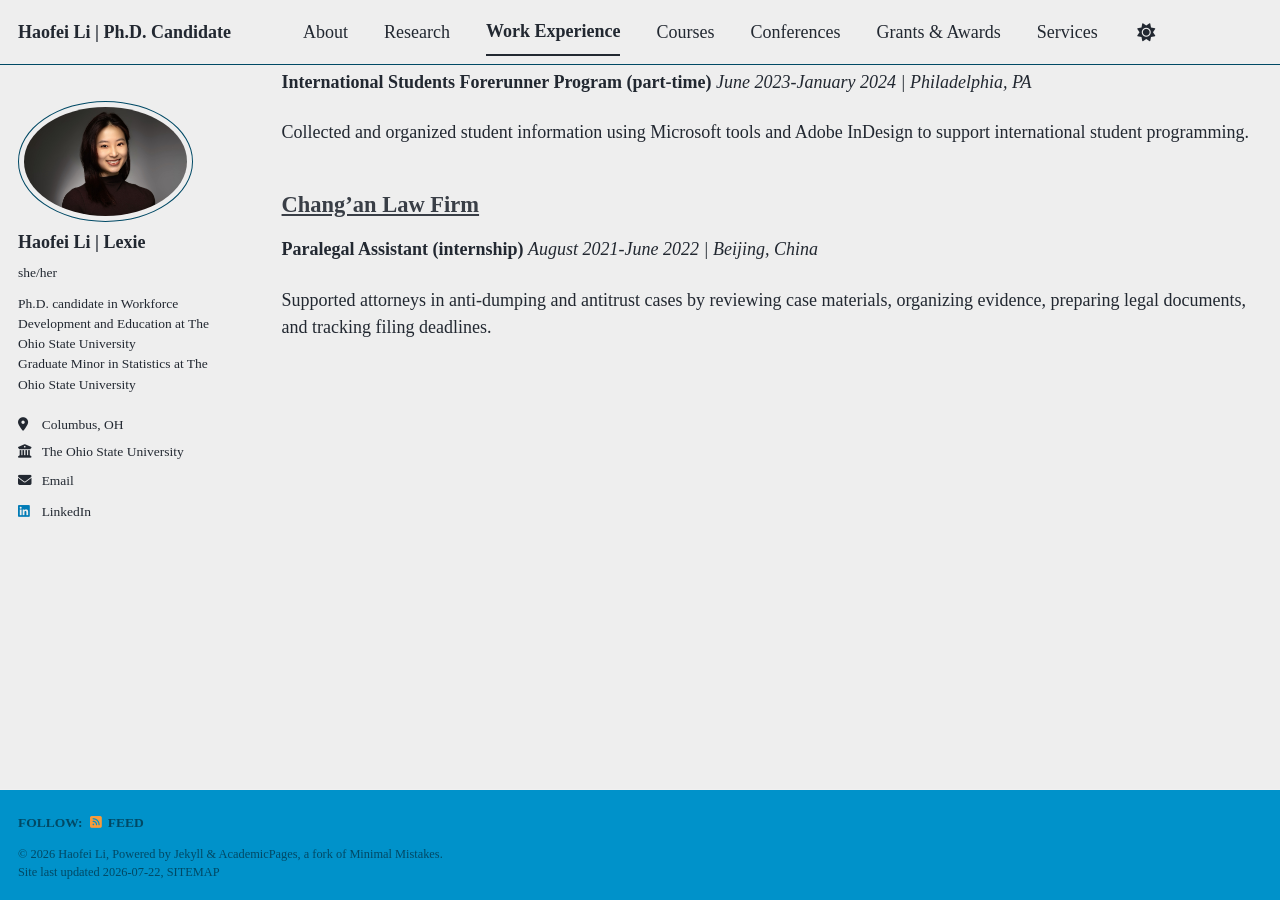
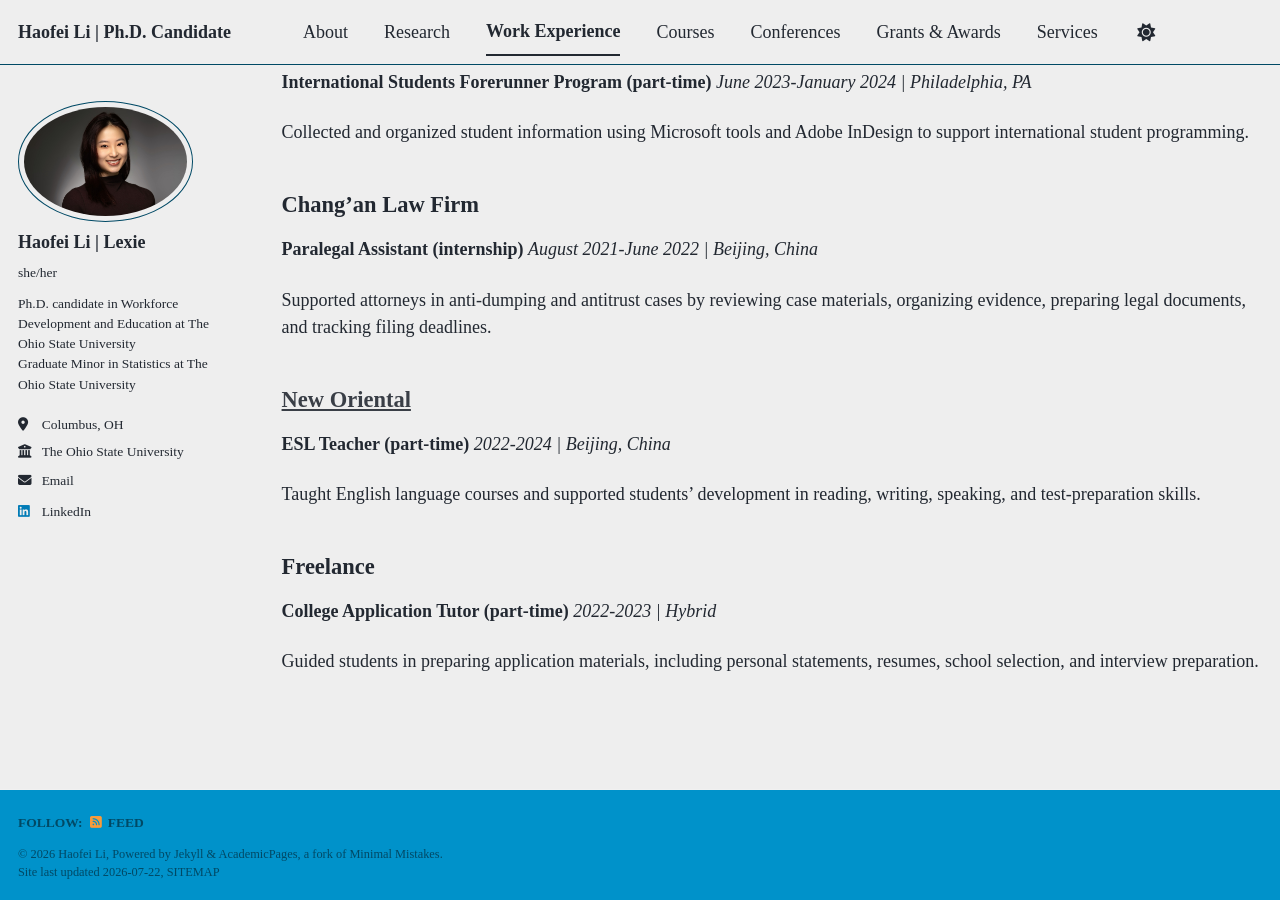
Before and after one commit to HFLI1/lexie, a Jekyll site: the page built from _pages/work-experience.md, in a window 1280 px wide and 900 px high, scrolled down 539 px. Built offline with Jekyll 4.4.1, drawn with Linux system fonts in a browser that asks for light colours; a style sheet for code colours, icons or effects is not loaded.

Commit message:
Update work-experience.md

```diff
--- a/_pages/work-experience.md
+++ b/_pages/work-experience.md
@@ -23,8 +23,20 @@ Supported Education Commons services by assisting students, faculty, and visitor
 
 Collected and organized student information using Microsoft tools and Adobe InDesign to support international student programming.
 
-## [Chang'an Law Firm](https://www.changanlawfirm.com/)
+## Chang'an Law Firm
 **Paralegal Assistant (internship)**
 *August 2021-June 2022 | Beijing, China*
 
 Supported attorneys in anti-dumping and antitrust cases by reviewing case materials, organizing evidence, preparing legal documents, and tracking filing deadlines.
+
+## [New Oriental](https://www.neworiental.org/english/)
+**ESL Teacher (part-time)**
+*2022-2024 | Beijing, China*
+
+Taught English language courses and supported students' development in reading, writing, speaking, and test-preparation skills.
+
+## Freelance
+**College Application Tutor (part-time)**
+*2022-2023 | Hybrid*
+
+Guided students in preparing application materials, including personal statements, resumes, school selection, and interview preparation.
```
